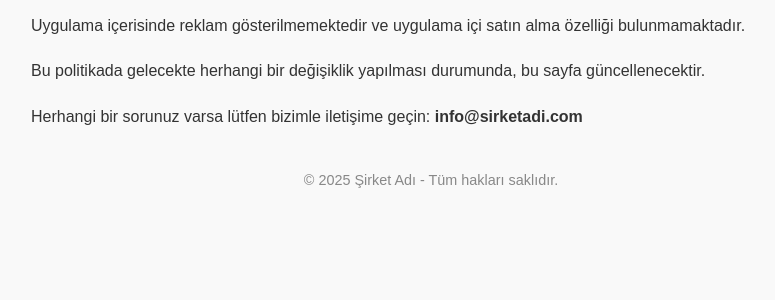
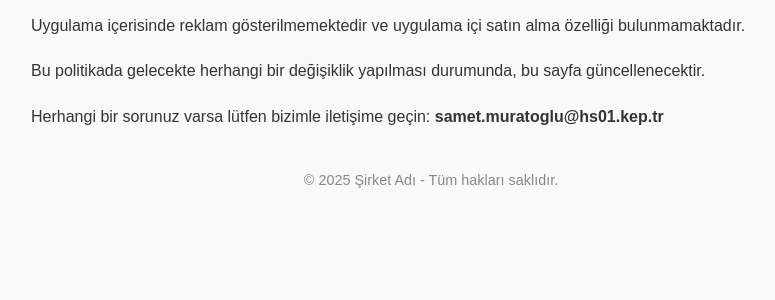
Before and after one commit to furkancanisci/entry_project, a Django app: page /privacy-policy/ in a window 1280 px wide. Shown: the part 271-571 px from the top of the page, without its empty margins (209-984 px from the left). Run offline with Django 5.2, Linux system fonts and the light colour scheme.

Commit message:
Update privacy_policy.html

```diff
--- a/entryapp/templates/entryapp/privacy_policy.html
+++ b/entryapp/templates/entryapp/privacy_policy.html
@@ -56,7 +56,7 @@
 
   <p>
     Herhangi bir sorunuz varsa lütfen bizimle iletişime geçin:
-    <strong>info@sirketadi.com</strong>
+    <strong>samet.muratoglu@hs01.kep.tr</strong>
   </p>
 
   <footer>
```
